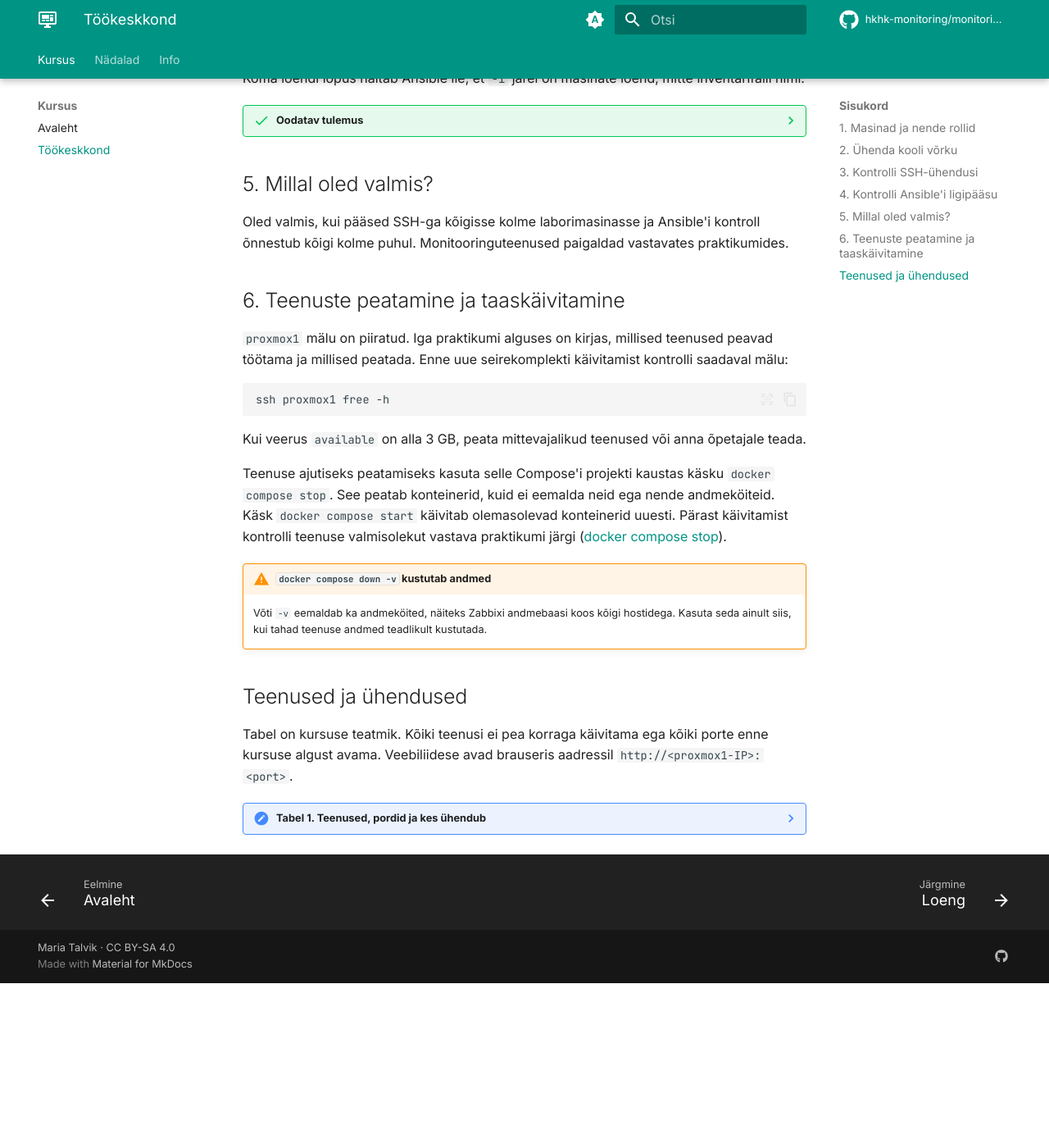
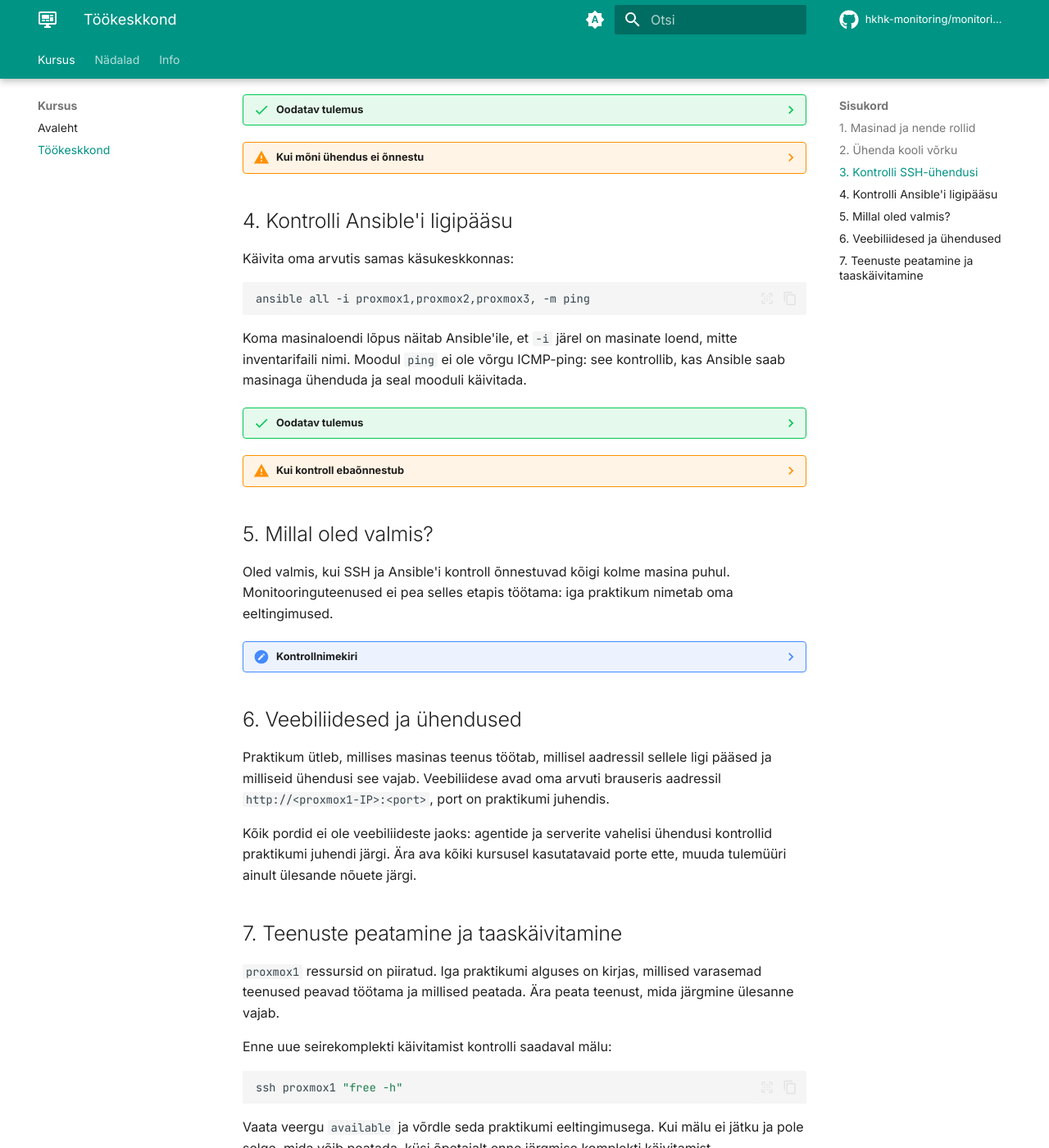
Before and after one commit to hkhk-monitoring/monitoring, an MkDocs documentation site: the page built from docs/kodulabor.md, in a window 1280 px wide and 1400 px high, scrolled down 1195 px. Shown: the whole window at 82% size. Built offline with MkDocs 1.6.1 and Material for MkDocs 9.7.7, drawn with Linux system fonts in a browser that asks for light colours; comment, search, counter and statistics services are not loaded; before the commit the page ends 2394 px from its top, so only the background shows below that; some of the changed text lies outside the part shown.

Commit message:
Töökeskkond

````diff
--- a/docs/kodulabor.md
+++ b/docs/kodulabor.md
@@ -6,85 +6,103 @@
 
 # Töökeskkond ja eelkontroll
 
-Kasutad automatiseerimise kursusest tuttavaid laborimasinaid `proxmox1`, `proxmox2` ja `proxmox3`. Enne esimest praktikumi kontrolli VPN-i, SSH-ühendusi ja Ansible'i ligipääsu. Kui keskkond puudub, taasta see automatiseerimise kursuse [töökeskkonna juhendi](https://hkhk-automation.github.io/devops/kodulabor/) järgi.
+Kursusel kasutad automatiseerimise kursusest tuttavaid laborimasinaid `proxmox1`, `proxmox2` ja `proxmox3`. Enne esimest praktikumi kontrolli, et pääsed neisse SSH-ga ja saad käivitada Ansible'i ülesandeid. See leht kontrollib olemasoleva keskkonna valmisolekut, monitooringuteenused paigaldad vastavates praktikumides.
 
 ## 1. Masinad ja nende rollid
 
-`proxmox1`, `proxmox2` ja `proxmox3` on kooli Proxmoxis töötavad virtuaalmasinad (AlmaLinux 9). Nimed on SSH aliased sinu `~/.ssh/config`-is.
+`proxmox1`, `proxmox2` ja `proxmox3` on kooli Proxmoxis töötavad AlmaLinux 9 virtuaalmasinad.
 
-| Masin | Roll |
+| Töökoht | Roll |
 |---|---|
-| Sinu arvuti | VS Code, terminal, Ansible, Git, brauser |
-| `proxmox1` | keskserver: logiserver (rsyslog), seiresüsteemid (Docker Compose) |
-| `proxmox2`, `proxmox3` | jälgitavad masinad: agendid ja exporter'id |
+| Sinu arvuti | VS Code, terminal, Ansible, Git ja brauser |
+| `proxmox1` | keskne logiserver ja praktikumides kasutatavad monitooringusüsteemid |
+| `proxmox2` | jälgitav laborimasin |
+| `proxmox3` | jälgitav laborimasin |
+
+Ansible'i ja Giti käivitad oma arvutis, samas käsukeskkonnas, mille seadistasid automatiseerimise kursusel. SSH-ga käivitad käske laborimasinas. Veebiliideseid avad oma arvuti brauseris. Masinanimed `proxmox1`–`proxmox3` peavad olema kirjeldatud failis `~/.ssh/config`.
+
+Kui varasem keskkond puudub, järgi automatiseerimise kursuse [1. nädala praktikumi](https://hkhk-automation.github.io/devops/week01/lab/).
 
 ## 2. Ühenda kooli võrku
 
-Koolis on laborimasinad otse kättesaadavad. Kodust töötades ühenda enne VPN. VPN-i profiili annab õpetaja.
+Koolis on laborimasinad otse kättesaadavad. Kodust töötades ühenda enne kontrollimist kooli VPN. Kasuta automatiseerimise kursusel saadud VPN-i seadistust. Kui VPN-ühendus ei õnnestu, lahenda see enne SSH ja Ansible'i kontrolli.
 
 ## 3. Kontrolli SSH-ühendusi
 
-Käivita oma arvutis:
+Käivita oma arvuti terminalis:
 
 ```bash
 for h in proxmox1 proxmox2 proxmox3; do
-  ssh $h hostname
+  echo "== $h"
+  ssh "$h" hostname
 done
 ```
 
 ??? success "Oodatav tulemus"
-    Iga käsk väljastab masina hostinime. Parooli ei küsita, sest ühendus kasutab SSH-võtit.
+    Iga masina tähise järel on selle hostinimi. Konto parooli ei küsita, sest ühendus kasutab SSH-võtit. Kui privaatvõti on kaitstud paroolifraasiga, võib SSH küsida võtme paroolifraasi.
 
 ??? warning "Kui mõni ühendus ei õnnestu"
-    Kontrolli, et VPN on ühendatud. Seejärel tee läbi automatiseerimise kursuse [1. nädala praktikum](https://hkhk-automation.github.io/devops/week01/lab/) (SSH-võti ja `~/.ssh/config`). Ära jätka enne, kui kõik kolm ühendust töötavad.
+    1. Kodust töötades kontrolli VPN-ühendust.
+    2. Kontrolli vastava masina kirjet failis `~/.ssh/config`: aadress, kasutajanimi ja SSH-võti.
+    3. Vajadusel järgi automatiseerimise kursuse [1. nädala praktikumi](https://hkhk-automation.github.io/devops/week01/lab/).
+
+    Ära jätka, enne kui kõik kolm ühendust töötavad.
 
 ## 4. Kontrolli Ansible'i ligipääsu
+
+Käivita oma arvutis samas käsukeskkonnas:
 
 ```bash
 ansible all -i proxmox1,proxmox2,proxmox3, -m ping
 ```
 
-Koma loendi lõpus näitab Ansible'ile, et `-i` järel on masinate loend, mitte inventarifaili nimi.
+Koma masinaloendi lõpus näitab Ansible'ile, et `-i` järel on masinate loend, mitte inventarifaili nimi. Moodul `ping` ei ole võrgu ICMP-ping: see kontrollib, kas Ansible saab masinaga ühenduda ja seal mooduli käivitada.
 
 ??? success "Oodatav tulemus"
-    Väljundis on kolm rida olekuga `SUCCESS` ja `"ping": "pong"`.
+    Kõigi kolme masina kohta on olek `SUCCESS` ja vastuses `"ping": "pong"`.
+
+??? warning "Kui kontroll ebaõnnestub"
+    Loe konkreetse masina veateadet. SSH-ühenduse töötamine ei tõenda veel, et kõik Ansible'i eeldused on täidetud, näiteks võib sihtmasinas puududa Python.
 
 ## 5. Millal oled valmis?
 
-Oled valmis, kui pääsed SSH-ga kõigisse kolme laborimasinasse ja Ansible'i kontroll õnnestub kõigi kolme puhul. Monitooringuteenused paigaldad vastavates praktikumides.
+Oled valmis, kui SSH ja Ansible'i kontroll õnnestuvad kõigi kolme masina puhul. Monitooringuteenused ei pea selles etapis töötama: iga praktikum nimetab oma eeltingimused.
 
-## 6. Teenuste peatamine ja taaskäivitamine
+??? note "Kontrollnimekiri"
+    - [ ] Kodust töötades on VPN ühendatud.
+    - [ ] SSH-ühendus töötab masinatega `proxmox1`, `proxmox2` ja `proxmox3`.
+    - [ ] Ansible'i kontroll lõpeb kõigi kolme masina puhul olekuga `SUCCESS`.
+    - [ ] Tead, millises käsukeskkonnas käivitad Ansible'i ja Giti.
 
-`proxmox1` mälu on piiratud. Iga praktikumi alguses on kirjas, millised teenused peavad töötama ja millised peatada. Enne uue seirekomplekti käivitamist kontrolli saadaval mälu:
+## 6. Veebiliidesed ja ühendused
+
+Praktikum ütleb, millises masinas teenus töötab, millisel aadressil sellele ligi pääsed ja milliseid ühendusi see vajab. Veebiliidese avad oma arvuti brauseris aadressil `http://<proxmox1-IP>:<port>`, port on praktikumi juhendis.
+
+Kõik pordid ei ole veebiliideste jaoks: agentide ja serverite vahelisi ühendusi kontrollid praktikumi juhendi järgi. Ära ava kõiki kursusel kasutatavaid porte ette, muuda tulemüüri ainult ülesande nõuete järgi.
+
+## 7. Teenuste peatamine ja taaskäivitamine
+
+`proxmox1` ressursid on piiratud. Iga praktikumi alguses on kirjas, millised varasemad teenused peavad töötama ja millised peatada. Ära peata teenust, mida järgmine ülesanne vajab.
+
+Enne uue seirekomplekti käivitamist kontrolli saadaval mälu:
 
 ```bash
-ssh proxmox1 free -h
+ssh proxmox1 "free -h"
 ```
 
-Kui veerus `available` on alla 3 GB, peata mittevajalikud teenused või anna õpetajale teada.
+Vaata veergu `available` ja võrdle seda praktikumi eeltingimusega. Kui mälu ei jätku ja pole selge, mida võib peatada, küsi õpetajalt enne järgmise komplekti käivitamist.
 
-Teenuse ajutiseks peatamiseks kasuta selle Compose'i projekti kaustas käsku `docker compose stop`. See peatab konteinerid, kuid ei eemalda neid ega nende andmeköiteid. Käsk `docker compose start` käivitab olemasolevad konteinerid uuesti. Pärast käivitamist kontrolli teenuse valmisolekut vastava praktikumi järgi ([docker compose stop](https://docs.docker.com/reference/cli/docker/compose/stop/)).
+Compose'i projekti peatamiseks ühendu `proxmox1`-sse ja liigu projekti kausta, näiteks Zabbixi puhul `~/zabbix`. Kontrolli enne peatamist, et väljundis on õige projekti teenused:
 
-!!! warning "`docker compose down -v` kustutab andmed"
-    Võti `-v` eemaldab ka andmeköited, näiteks Zabbixi andmebaasi koos kõigi hostidega. Kasuta seda ainult siis, kui tahad teenuse andmed teadlikult kustutada.
+```bash
+ssh proxmox1
+cd ~/zabbix
+docker compose ps
+docker compose stop
+docker compose ps -a
+```
 
-## Teenused ja ühendused
+`stop` peatab konteinerid neid eemaldamata. Olemasolevad konteinerid käivitad uuesti sama kausta käsuga `docker compose start` ([docker compose stop](https://docs.docker.com/reference/cli/docker/compose/stop/)). Pärast käivitamist kontrolli teenuse valmisolekut praktikumi juhendi järgi: konteineri olek `Up` ei tähenda veel, et rakendus on kasutamiseks valmis. Lõpuks naase oma arvuti terminali käsuga `exit`.
 
-Tabel on kursuse teatmik. Kõiki teenusi ei pea korraga käivitama ega kõiki porte enne kursuse algust avama. Veebiliidese avad brauseris aadressil `http://<proxmox1-IP>:<port>`.
-
-??? note "Tabel 1. Teenused, pordid ja kes ühendub"
-    | Teenus | Sihtmasin | Sihtport | Kes ühendub | Alates |
-    |---|---|---|---|---|
-    | rsyslog, logide vastuvõtt | `proxmox1` | 514/tcp | `proxmox2` ja `proxmox3` rsyslog | N1 |
-    | Zabbixi veebiliides | `proxmox1` | 8080/tcp | sinu brauser | N2 |
-    | Zabbixi passiivsed kontrollid | `proxmox2`, `proxmox3` | 10050/tcp | Zabbixi server | N4 |
-    | Zabbixi aktiivsed kontrollid | `proxmox1` | 10051/tcp | `proxmox3` agent | N4 |
-    | Prometheus | `proxmox1` | 9090/tcp | sinu brauser | N5 |
-    | node_exporter | `proxmox2`, `proxmox3` | 9100/tcp | Prometheus | N5 |
-    | Grafana | `proxmox1` | 3000/tcp | sinu brauser | N6 |
-    | Alertmanager | `proxmox1` | 9093/tcp | sinu brauser, Prometheus | N6 |
-    | InfluxDB | `proxmox1` | 8086/tcp | Telegraf | N7 |
-    | Loki | `proxmox1` | 3100/tcp | Grafana Alloy | N8 |
-    | OpenSearch Dashboards | `proxmox1` | 5601/tcp | sinu brauser | N9 |
-    | Jaeger | `proxmox1` | 16686/tcp | sinu brauser | N10 |
-    | Uptime Kuma | `proxmox1` | 3001/tcp | sinu brauser | N11 |
+!!! warning "Peatamine ei ole eemaldamine"
+    Ära asenda `docker compose stop` käsuga `docker compose down -v`. See eemaldab konteinerid ja projekti andmeköited, näiteks Zabbixi andmebaasi koos kõigi hostidega. Eemaldamise sammud on kirjas vastavas praktikumis.
````
